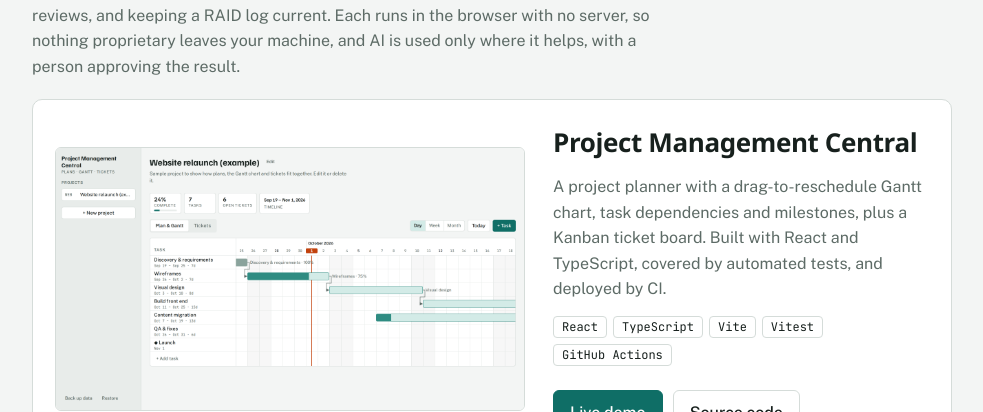
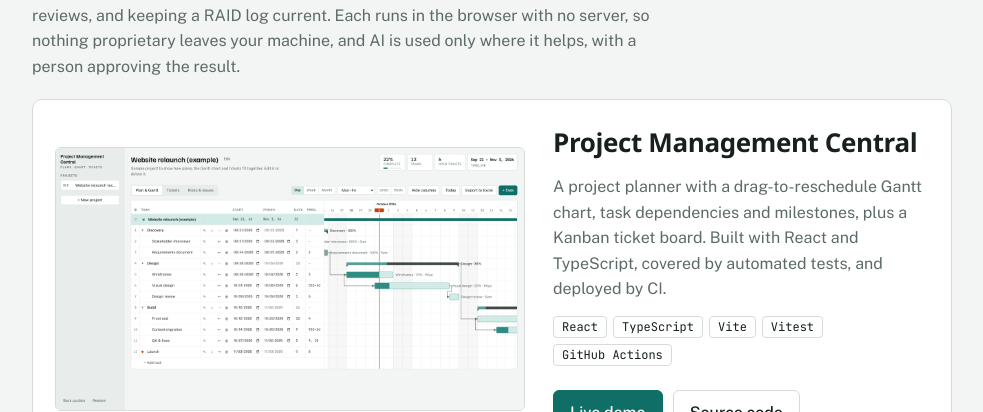
Before and after one commit to AuriumZero/auriumzero.github.io, a plain HTML site: page index.html in a window 1280 px wide. Shown: the part 540-952 px from the top of the page, without its empty margins (148-1131 px from the left). Drawn offline with nearby package versions, Linux system fonts and the light colour scheme; a web font is replaced by a local one.

Commit message:
Replace the Project Management Central screenshot
The old screenshot predated the plan table and risk log. The new one shows
the current plan view, under a new file name so browsers don't show a
cached copy.

Co-Authored-By: Claude Opus 5.5 <noreply@anthropic.com>
Claude-Session: https://claude.ai/code/session_01F8t2YxFSNoKfgyv4PQWV8U

```diff
--- a/index.html
+++ b/index.html
@@ -68,7 +68,7 @@ footer { color: var(--muted); font-size: 14px; border-top: 1px solid var(--line)
     </div>
     <!-- To add a project, copy an <article> block and change the text, image and links. -->
     <article class="project">
-      <a href="/project-management-central/"><img src="images/project-management-central.png" alt="Gantt chart view of Project Management Central showing tasks, dependencies and a today marker" width="1360" height="760" loading="lazy"></a>
+      <a href="/project-management-central/"><img src="images/project-management-central-plan.png" alt="Project Management Central plan view: an editable task table with dates, durations and predecessors next to a Gantt chart with dependency arrows and a today marker" width="1360" height="760" loading="lazy"></a>
       <div>
         <h3>Project Management Central</h3>
         <p>A project planner with a drag-to-reschedule Gantt chart, task dependencies and milestones, plus a Kanban ticket board. Built with React and TypeScript, covered by automated tests, and deployed by CI.</p>
```
Also changed, not shown: images/project-management-central-plan.png (added), images/project-management-central.png (deleted).
